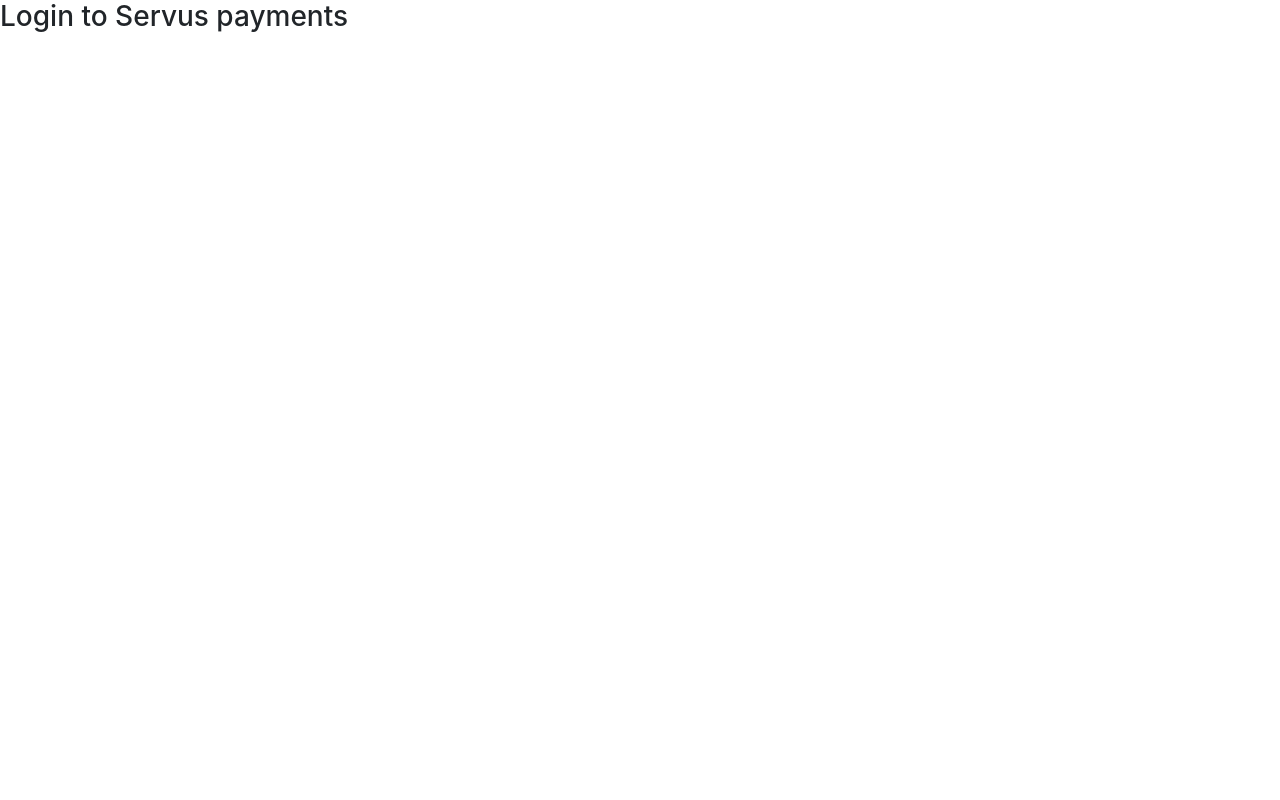
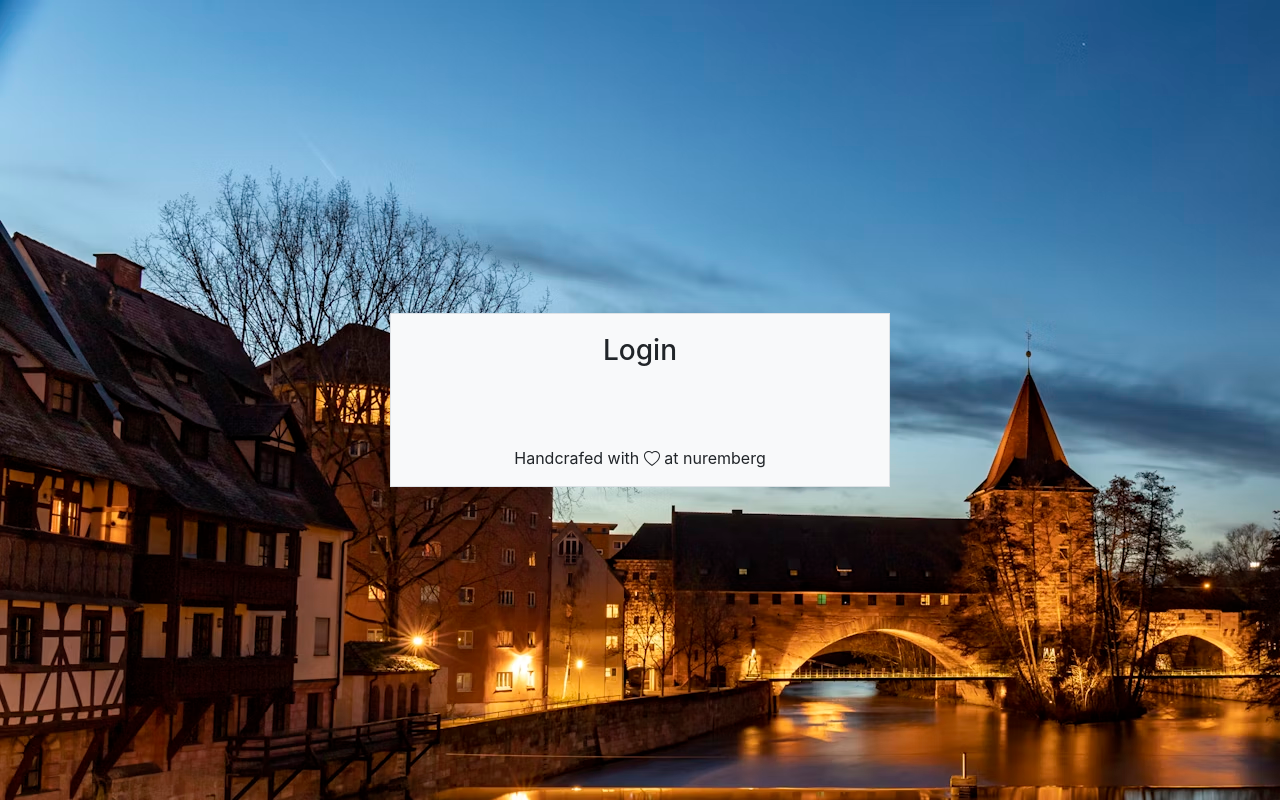
Before and after one commit to nicolasard/demo-project, a React (Create React App) app in the folder frontendv2/: page / in a window 1280 px wide. Built offline with nearby package versions, Linux system fonts and the light colour scheme.

Commit message:
fixing some stuff. Making login pretty

```diff
--- a/frontendv2/src/index.css
+++ b/frontendv2/src/index.css
@@ -11,3 +11,8 @@
   font-family: source-code-pro, Menlo, Monaco, Consolas, 'Courier New',
     monospace;
 }
+
+.bg-image{
+  background-image: url('/public/nuremberg-background.avif');
+  height: 100vh;
+}
--- a/frontendv2/src/modules/AddPayment.tsx
+++ b/frontendv2/src/modules/AddPayment.tsx
@@ -35,6 +35,12 @@
         event.preventDefault();
       }
 
+    getDate(){
+      const date = Date.now();
+      const date2 = new Date(date);
+      return date2.toISOString();
+    }
+
     saveToWs(){
       const cookies = new Cookies();
       cookies.set('mycookie','valor',{ path: '/' });
@@ -47,7 +53,7 @@
           description: this.state.description,
           amount: this.state.amount!,
           currency: 'ARS',
-          date: '2023-06-06T00:00:00Z'
+          date: this.getDate()
         };
       UserControllerApiFactory().postTransactions(transaction);
     }
--- a/frontendv2/src/modules/HomePayments.tsx
+++ b/frontendv2/src/modules/HomePayments.tsx
@@ -49,6 +49,11 @@
         }).catch( e => console.log(e.response.data)); //Here I'm catching the exceptions. Later this component should trigger an event to show the errors
       }
 
+parseDate(date: string){
+  const parsedDate = new Date(date);
+  return parsedDate.toLocaleDateString();
+}
+
 render() {
   return (
 <div>
@@ -65,7 +70,7 @@
         <tbody>
         {this.state.transactions.map(transaction => (
             <tr key={transaction.id}>
-            <td>{transaction.date}</td>
+            <td>{this.parseDate(transaction.date)}</td>
             <td>{transaction.description}</td>
             <td>Cash</td>
             <td>{transaction.amount} {transaction.currency}</td>
--- a/frontendv2/src/modules/Login.tsx
+++ b/frontendv2/src/modules/Login.tsx
@@ -1,24 +1,29 @@
-import React from 'react';
-import { GoogleLogin } from '@react-oauth/google';
+import { GoogleLogin, CredentialResponse } from '@react-oauth/google';
 
 function Login() {
+
   return (
-<div>
-    <h3>Login to Servus payments</h3>
-    <GoogleLogin
-                              onSuccess={credentialResponse => {
-                                document.cookie = 'jwt-token='+credentialResponse.credential;
-                                console.log(credentialResponse);
-
-                              }}
-                              onError={() => {
-                                console.log('Login Failed');
-                              }}
-                            />
-
-
+<div className="bg-image d-flex align-items-center justify-content-center" style={{height:"100vh"}} >
+    <div className="text-center container border bg-light" style={{width:"500px"}} >
+    <h3 style={{ paddingTop:"20px", paddingBottom:"10px"}}>Login</h3>
+        <div>
+        <GoogleLogin onSuccess={onSuccess} onError={onError}/>
+        </div>
+        <p style={{ paddingTop:"20px"}} className='fs-6 text'>Handcrafed with <svg xmlns="http://www.w3.org/2000/svg" width="16" height="16" fill="currentColor" className="bi bi-heart" viewBox="0 0 16 16">
+  <path d="m8 2.748-.717-.737C5.6.281 2.514.878 1.4 3.053c-.523 1.023-.641 2.5.314 4.385.92 1.815 2.834 3.989 6.286 6.357 3.452-2.368 5.365-4.542 6.286-6.357.955-1.886.838-3.362.314-4.385C13.486.878 10.4.28 8.717 2.01zM8 15C-7.333 4.868 3.279-3.04 7.824 1.143c.06.055.119.112.176.171a3.12 3.12 0 0 1 .176-.17C12.72-3.042 23.333 4.867 8 15"></path>
+</svg> at nuremberg</p>
+    </div>
 </div>
   );
 }
 
+function onSuccess(credentialResponse: CredentialResponse){
+  document.cookie = 'jwt-token='+credentialResponse.credential;
+  window.location.reload();
+}
+
+function onError(){
+  console.log('Login Failed');
+}
+
 export default Login;
```
Also changed, not shown: frontendv2/public/manifest.json, frontendv2/public/nuremberg-background.avif (added), 1 other file (tests, documents, lock files or other folders).
